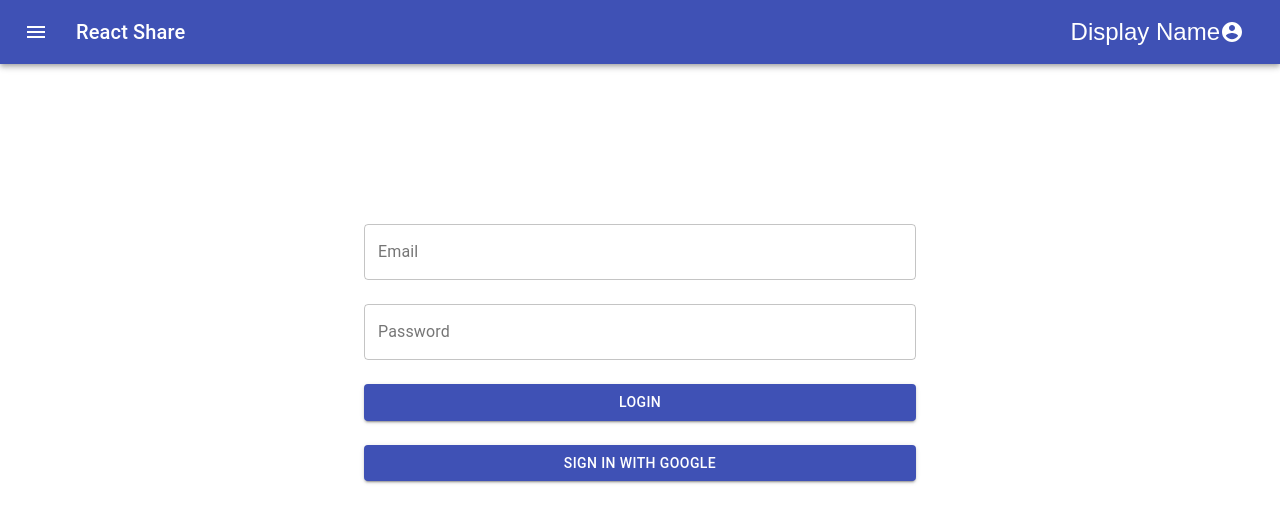
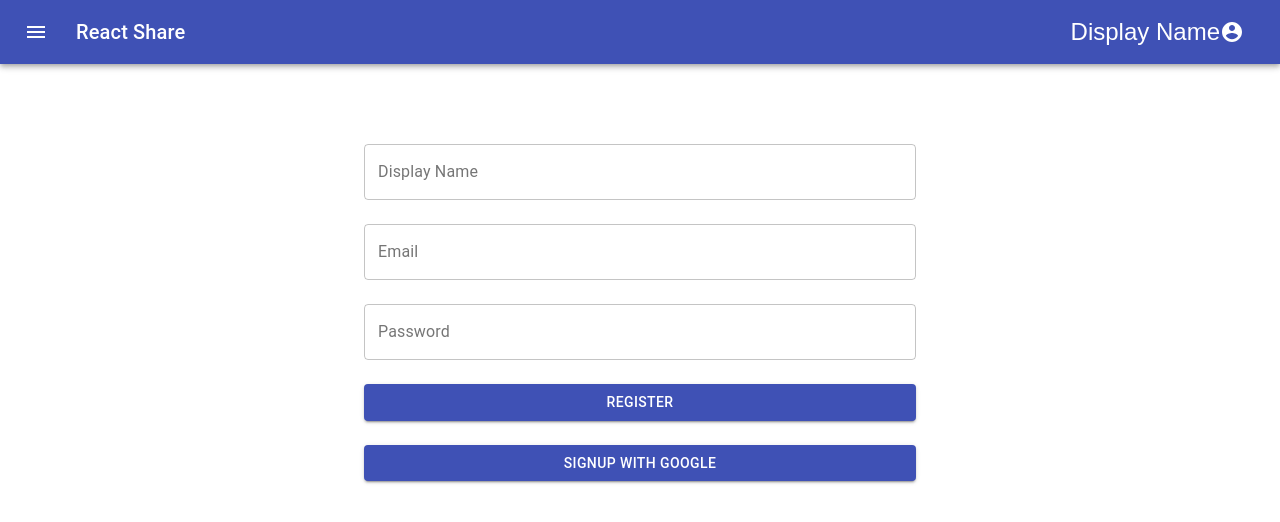
Before and after one commit to efemevlut/react-share, a React (Create React App) app: page /register in a window 1280 px wide. Shown: the top 522 px of the page. Built offline with nearby package versions, Linux system fonts and the light colour scheme; no server answers.

Commit message:
Add router

```diff
--- a/package.json
+++ b/package.json
@@ -12,6 +12,7 @@
     "formik": "^2.2.5",
     "react": "^17.0.1",
     "react-dom": "^17.0.1",
+    "react-router-dom": "^5.2.0",
     "react-scripts": "4.0.1",
     "web-vitals": "^0.2.4"
   },
--- a/src/App.js
+++ b/src/App.js
@@ -1,23 +1,11 @@
-import Signup from "./pages/Signup";
-import Signin from "./pages/Signin";
-import Navbar from "./components/Navbar";
+import AppRouter from './Router/Router'
 
 function App() {
-  console.log(process.env);
-
   return (
-    <div className="App">
-      <Navbar />
-      <Signin />
-
-      {/*
-   <Signup />
-   //Route
-  //forgotpassword
-  //....
-  */}
+    <div>
+      <AppRouter />
     </div>
-  );
+  )
 }
 
-export default App;
+export default App
--- /dev/null
+++ b/src/Router/Router.js
@@ -0,0 +1,23 @@
+import { BrowserRouter as Router, Route, Switch } from "react-router-dom";
+
+import Signup from "../pages/Signup";
+import Signin from "../pages/Signin";
+import Navbar from "../components/Navbar";
+
+function AppRouter() {
+  console.log(process.env);
+
+  return (
+    <div className="App">
+      <Router>
+        <Navbar />
+        <Switch>
+          <Route path="/register" component={Signup} />
+          <Route path="/login" component={Signin} />
+        </Switch>
+      </Router>
+    </div>
+  );
+}
+
+export default AppRouter;
```
Also changed, not shown: 2 other files (tests, documents, lock files or other folders).
